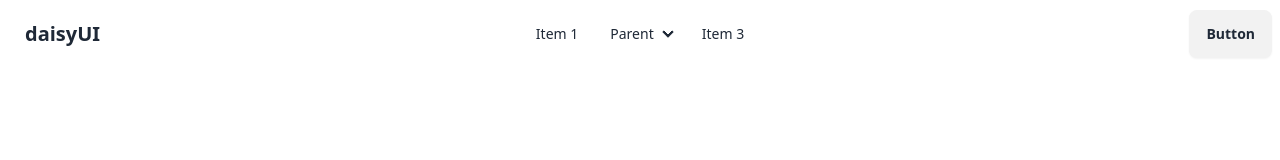
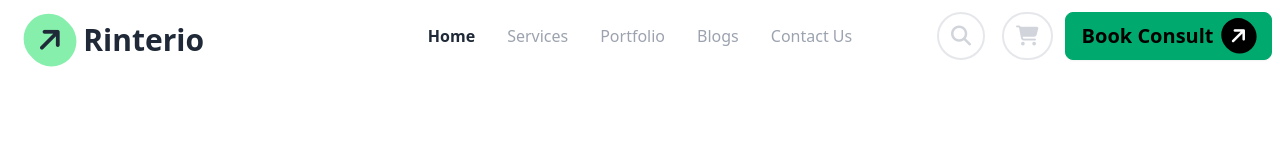
Before and after one commit to sohanmollahbd/b10-a3-rinterio, a plain HTML site: page index.html in a window 1280 px wide. Drawn offline with nearby package versions, Linux system fonts and the light colour scheme.

Commit message:
Added navbar section

```diff
--- a/index.html
+++ b/index.html
@@ -1,5 +1,6 @@
 <!DOCTYPE html>
 <html lang="en" data-theme="light">
+
 <head>
    <meta charset="UTF-8">
    <meta name="viewport" content="width=device-width, initial-scale=1.0">
@@ -10,62 +11,53 @@
    <link href="https://cdn.jsdelivr.net/npm/daisyui@4.12.10/dist/full.min.css" rel="stylesheet" type="text/css" />
    <script src="https://cdn.tailwindcss.com"></script>
 </head>
+
 <body>
    <!-- header section  -->
-    <header class="container mx-auto">
+   <header>
       <!-- navbar  -->
+      <nav class="container mx-auto">
          <div class="navbar bg-base-100">
             <div class="navbar-start">
-           <div class="dropdown">
-             <div tabindex="0" role="button" class="btn btn-ghost lg:hidden">
-               <svg
-                 xmlns="http://www.w3.org/2000/svg"
-                 class="h-5 w-5"
-                 fill="none"
-                 viewBox="0 0 24 24"
-                 stroke="currentColor">
-                 <path
-                   stroke-linecap="round"
-                   stroke-linejoin="round"
-                   stroke-width="2"
-                   d="M4 6h16M4 12h8m-8 6h16" />
-               </svg>
+               <a class="btn btn-ghost text-3xl font-bold "><i
+                     class="fa-solid fa-arrow-right p-3 rounded-full bg-green-300 -rotate-45"></i>Rinterio</a>
             </div>
-             <ul
-               tabindex="0"
-               class="menu menu-sm dropdown-content bg-base-100 rounded-box z-[1] mt-3 w-52 p-2 shadow">
-               <li><a>Item 1</a></li>
-               <li>
-                 <a>Parent</a>
-                 <ul class="p-2">
-                   <li><a>Submenu 1</a></li>
-                   <li><a>Submenu 2</a></li>
-                 </ul>
-               </li>
-               <li><a>Item 3</a></li>
+            <div class="navbar-center hidden  md:flex md:ms-24 lg:ms-0">
+               <ul class="menu menu-horizontal px-1 text-base ">
+                  <li><a class="font-extrabold">Home</a></li>
+                  <li class="text-gray-400"><a>Services</a></li>
+                  <li class="text-gray-400"><a>Portfolio</a></li>
+                  <li class="text-gray-400"><a>Blogs</a></li>
+                  <li class="text-gray-400"><a>Contact Us</a></li>
                </ul>
             </div>
-           <a class="btn btn-ghost text-xl">daisyUI</a>
+            <div class="navbar-end flex items-center">
+               <div class="space-x-3 me-3 text-xl hidden lg:block  bg-white text-gray-300">
+                  <i class="fa-solid fa-magnifying-glass p-3 border-2 rounded-full"></i>
+                  <i class="fa-solid fa-cart-shopping p-3 border-2 rounded-full"></i>
                </div>
-         <div class="navbar-center hidden lg:flex">
-           <ul class="menu menu-horizontal px-1">
-             <li><a>Item 1</a></li>
-             <li>
-               <details>
-                 <summary>Parent</summary>
-                 <ul class="p-2">
-                   <li><a>Submenu 1</a></li>
-                   <li><a>Submenu 2</a></li>
-                 </ul>
-               </details>
-             </li>
-             <li><a>Item 3</a></li>
+               <a class="btn btn-success font-bold text-xl hidden lg:flex">Book Consult <i
+                     class="fa-solid fa-arrow-right p-2 rounded-full bg-black text-white -rotate-45"></i></a>
+               <div class="dropdown md:hidden">
+                  <div tabindex="0" role="button" class="btn btn-ghost md:hidden">
+                     <i class="fa-solid fa-bars text-3xl"></i>
+                  </div>
+                  <ul tabindex="0"
+                     class="absolute top-12 right-4 menu menu-sm  dropdown-content bg-base-100 rounded-box z-[1] mt-3 w-52 p-2 shadow text-base">
+                     <li><a class="font-extrabold">Home</a></li>
+                     <li class="text-gray-400"><a>Services</a></li>
+                     <li class="text-gray-400"><a>Portfolio</a></li>
+                     <li class="text-gray-400"><a>Blogs</a></li>
+                     <li class="text-gray-400"><a>Contact Us</a></li>
                   </ul>
                </div>
-         <div class="navbar-end">
-           <a class="btn">Button</a>
             </div>
          </div>
+      </nav>
+
+
+
+
    </header>
    <!-- main section  -->
    <main>
@@ -76,4 +68,5 @@
 
    </footer>
 </body>
+
 </html>
```
Lines whose indentation alone changed are shown as unchanged.
